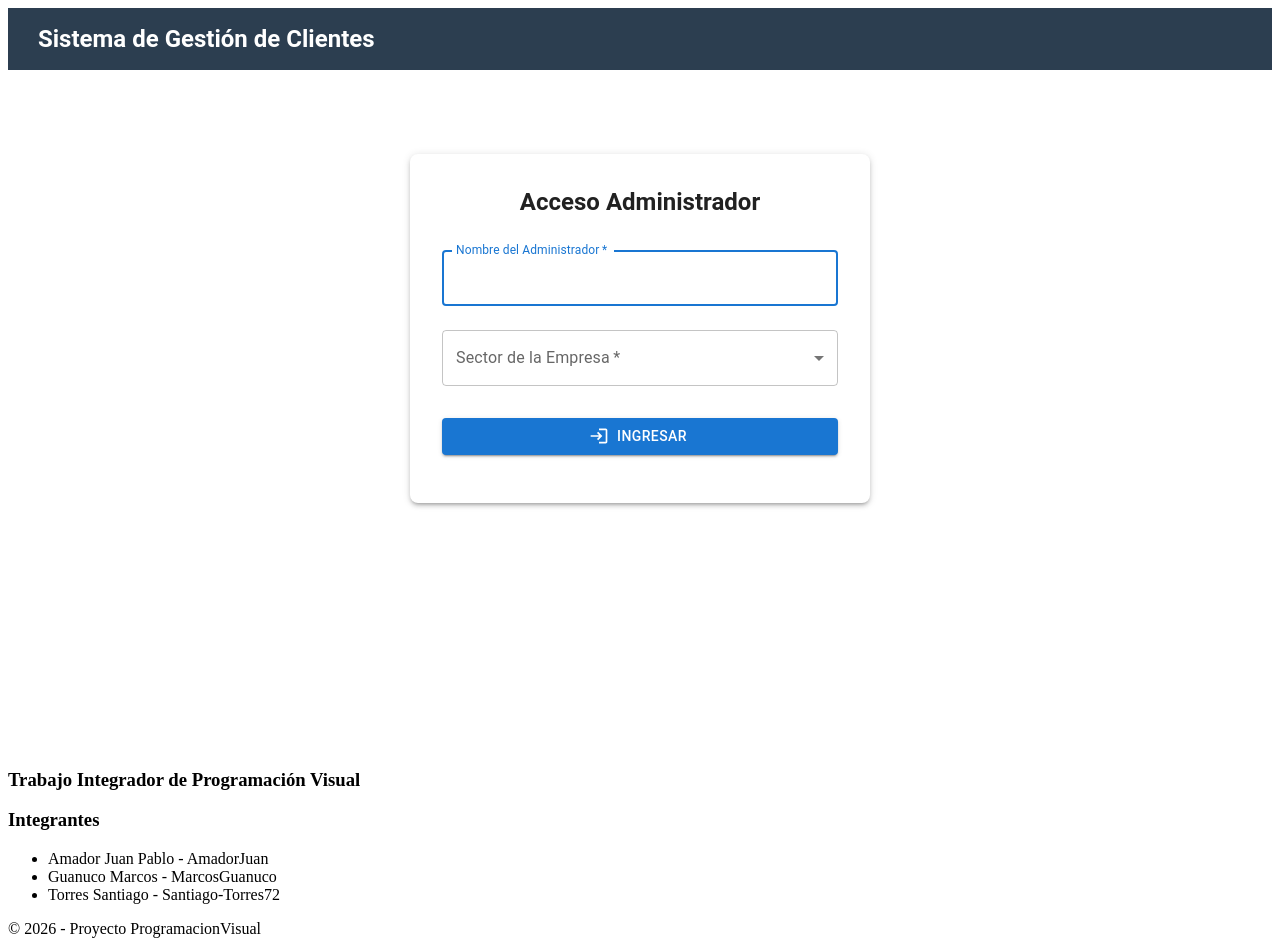
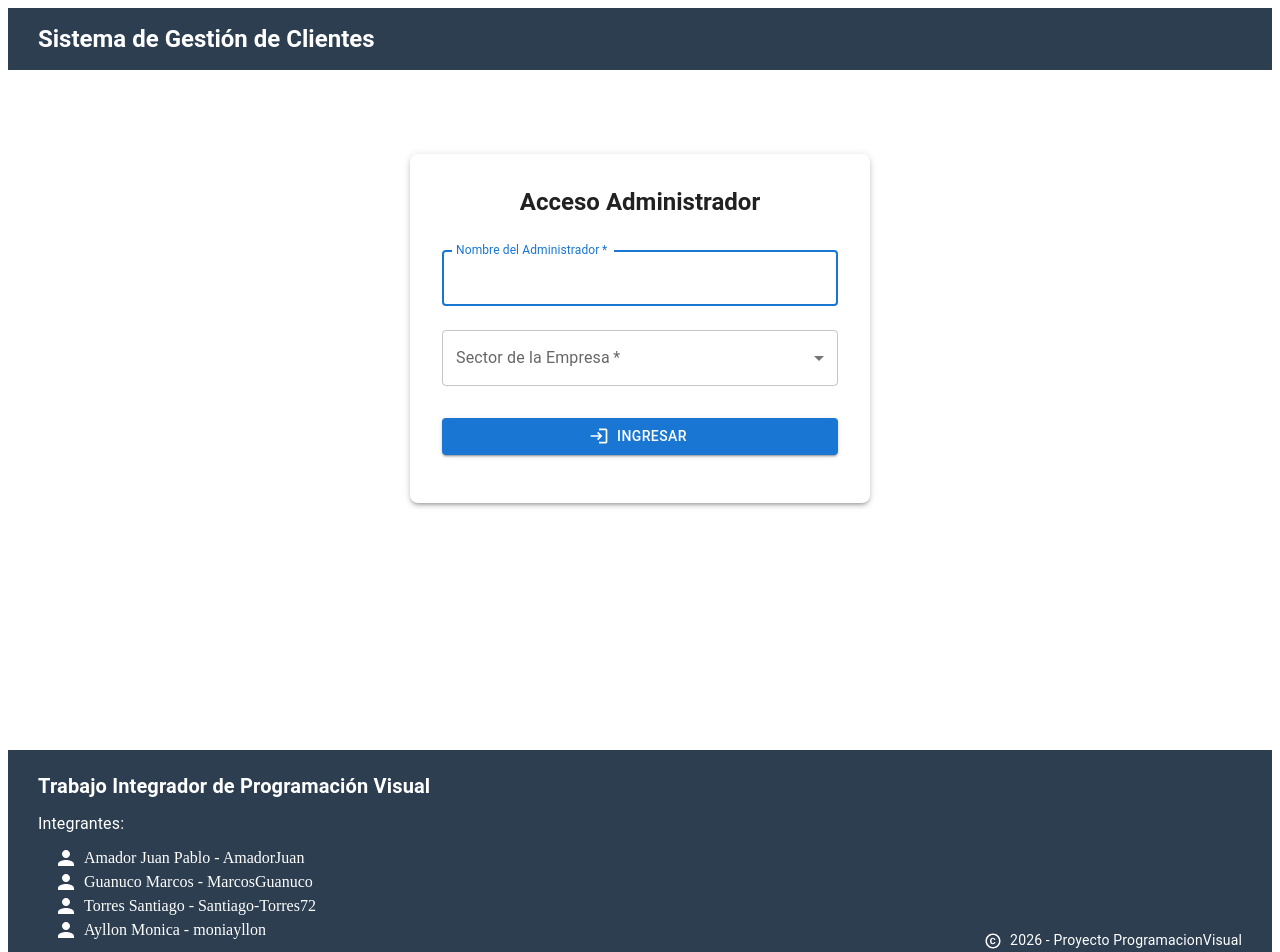
Before and after one commit to MarcosGuanuco/pv_tp_integrador_grupo12, a React (Vite) app in the folder pv_tp_integrador_grupo12/: page /login in a window 1280 px wide. Shown: the top 952 px of the page. Built offline with nearby package versions, Linux system fonts and the light colour scheme.

Commit message:
Actualizo la vista previa del componenete footer antes de crear una nueva rama para la mejora

```diff
--- a/pv_tp_integrador_grupo12/src/components/layout/Footer.jsx
+++ b/pv_tp_integrador_grupo12/src/components/layout/Footer.jsx
@@ -1,21 +1,58 @@
-function Footer(){
-    return(
-        <footer>
-            <div>
-                <h3>Trabajo Integrador de Programación Visual</h3>
-                <div>
-                    <h3>Integrantes</h3>
-                    <ul>
-                        <li>Amador Juan Pablo - AmadorJuan</li>
-                        <li>Guanuco Marcos - MarcosGuanuco</li>
-                        <li>Torres Santiago - Santiago-Torres72</li>
-                    </ul>
-                </div>
-            </div>
-            <div>
-                <p>&copy; 2026 - Proyecto ProgramacionVisual</p>
-            </div>
-        </footer>
-    )
+import { Box, Typography, List, ListItem, ListItemIcon } from '@mui/material';
+import PersonIcon from '@mui/icons-material/Person';
+import CodeIcon from '@mui/icons-material/Code';
+import CopyrightIcon from '@mui/icons-material/Copyright';
+
+function Footer() {
+  return (
+    <Box component="footer" sx={{backgroundColor: '#2c3e50', color: 'white', padding: '20px 30px', marginTop: 'auto'}}>
+      <Box sx={{ display: 'flex', justifyContent: 'space-between', flexWrap: 'wrap', gap: 4 }}>
+
+        <Box>
+          <Typography variant="h6" sx={{ fontWeight: 'bold' }}>
+            Trabajo Integrador de Programación Visual
+          </Typography>
+          <Typography variant="subtitle1" sx={{ marginTop: 1 }}>
+            Integrantes:
+          </Typography>
+          <List sx={{ paddingLeft: 2 }}>
+            <ListItem sx={{ padding: 0 }}>
+              <ListItemIcon sx={{ color: 'white', minWidth: 30 }}>
+                <PersonIcon />
+              </ListItemIcon>
+              Amador Juan Pablo - AmadorJuan
+            </ListItem>
+            <ListItem sx={{ padding: 0 }}>
+              <ListItemIcon sx={{ color: 'white', minWidth: 30 }}>
+                <PersonIcon />
+              </ListItemIcon>
+              Guanuco Marcos - MarcosGuanuco
+            </ListItem>
+            <ListItem sx={{ padding: 0 }}>
+              <ListItemIcon sx={{ color: 'white', minWidth: 30 }}>
+                <PersonIcon />
+              </ListItemIcon>
+              Torres Santiago - Santiago-Torres72
+            </ListItem>
+            <ListItem sx={{ padding: 0 }}>
+              <ListItemIcon sx={{ color: 'white', minWidth: 30 }}>
+                <PersonIcon />
+              </ListItemIcon>
+              Ayllon Monica - moniayllon
+            </ListItem>
+
+          </List>
+        </Box>
+
+        <Box sx={{ display: 'flex', alignItems: 'flex-end', gap: 1 }}>
+          <CopyrightIcon sx={{ fontSize: 18 }} />
+          <Typography variant="body2">
+            2026 - Proyecto ProgramacionVisual
+          </Typography>
+        </Box>
+      </Box>
+    </Box>
+  );
 }
+
 export default Footer;
--- a/pv_tp_integrador_grupo12/src/components/layout/Header.jsx
+++ b/pv_tp_integrador_grupo12/src/components/layout/Header.jsx
@@ -12,7 +12,6 @@ export default function Header() {
         Sistema de Gestión de Clientes
       </Typography>
 
-      {/* Si hay un administrador logueado, muestra sus datos y el botón de cierre */}
       {admin && (
         <Box sx={{ display: 'flex', alignItems: 'center', gap: 2 }}>
           <Typography variant="body1">
```
